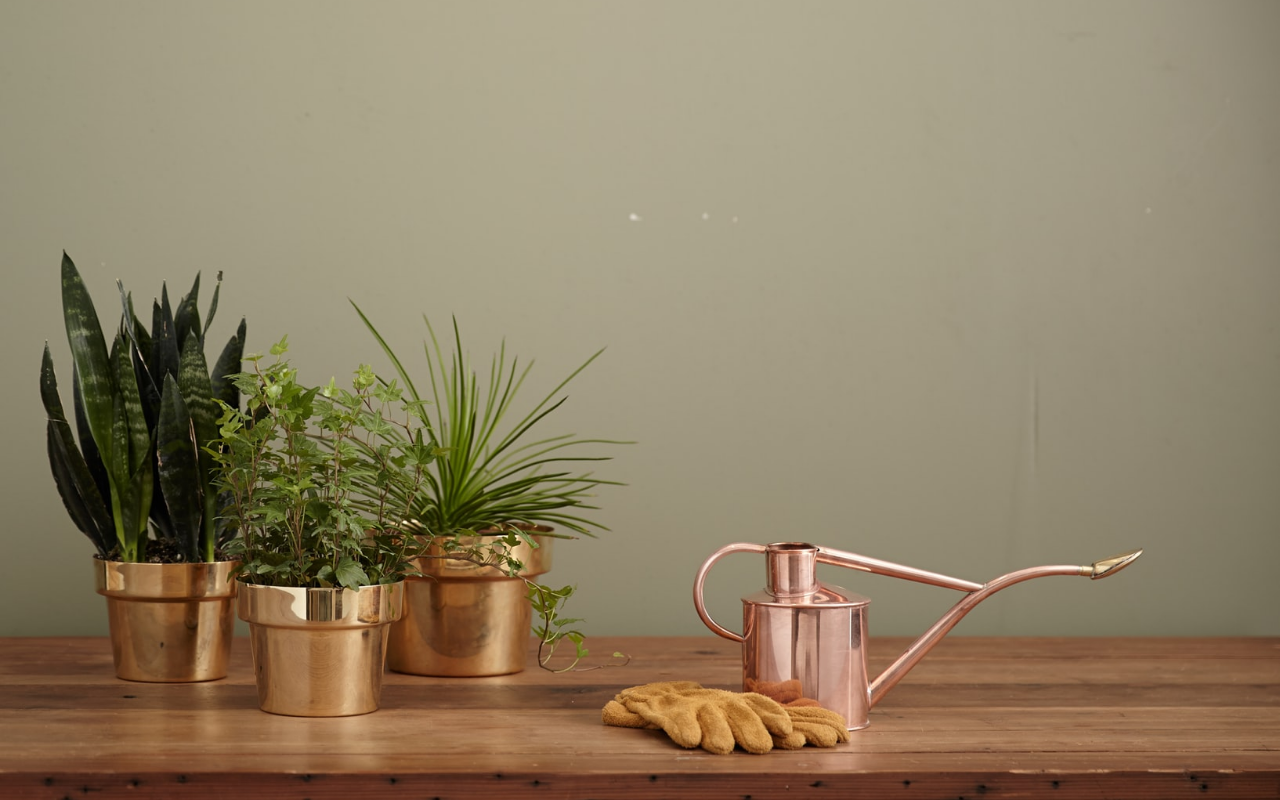
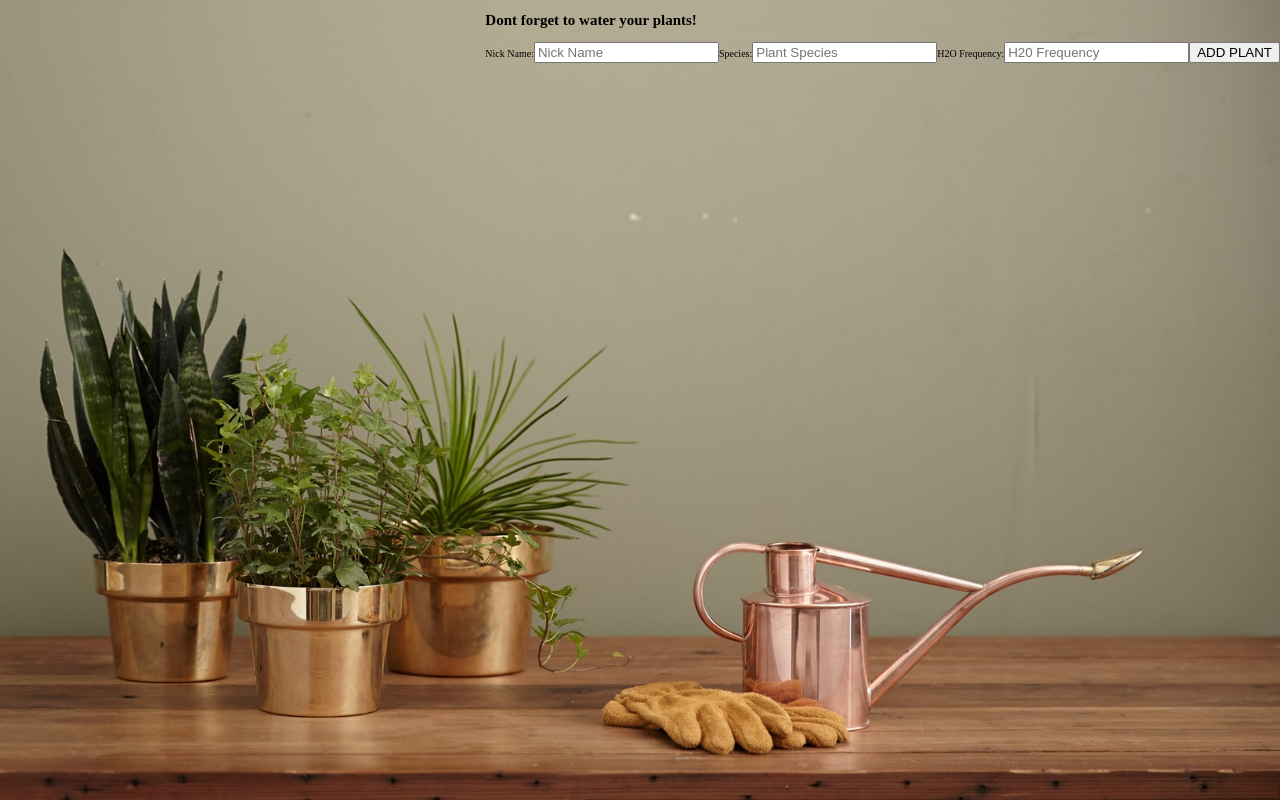
Before and after one commit to Water-MyPlants/FRONT-END, a React (Create React App) app: page /plants in a window 1280 px wide. Built offline with nearby package versions, Linux system fonts and the light colour scheme.

Commit message:
added PlantsList form

```diff
--- a/src/components/PlantCard.js
+++ b/src/components/PlantCard.js
@@ -19,8 +19,3 @@ const PlantCard = ({ plant, editingPlant, deletePlant }) => {
 };
 
 export default PlantCard;
-//  - `id`: Integer
-// - `nickname`: String
-// - `species` : String
-// - `h2oFrequency`: Type determined by implementation
-// - `image`: optional
--- a/src/components/PlantList.js
+++ b/src/components/PlantList.js
@@ -1,12 +1,58 @@
 import React from "react";
+import { Form, Field, withFormik } from "formik";
+import * as Yup from "yup";
+
 import PlantCard from "./PlantCard";
-export default function PlantList() {
+
+export const PlantList = ({ errors, touched, values, status }) => {
   return (
-    <div className="plant-list-container">
-      <h2>Dont forget to water your plants!</h2>
-      {plantList
-        ? plantList.map(plant => <PlantCard key={plant.id} plant={plant} />)
-        : null}
+    <div className="wrapper">
+      <div className="plant-list-container">
+        <h2>Dont forget to water your plants!</h2>
+        {/* {plantList
+          ? plantList.map(plant => <PlantCard key={plant.id} plant={plant} />)
+          : null} */}
+      </div>
+      <div className="add-plant-container">
+        <Form className="form">
+          <label>Nick Name:</label>
+          <Field type="text" name="nickName" placeholder="Nick Name" />
+          {touched.nickName && errors.nickName && (
+            <span className="error">{errors.nickName}</span>
+          )}
+          <label>Species:</label>
+          <Field type="text" name="species" placeholder="Plant Species" />
+          {touched.species && errors.species && (
+            <span className="error">{errors.species}</span>
+          )}
+          <label>H2O Frequency:</label>
+          <Field type="text" name="h2oFrequency" placeholder="H20 Frequency" />
+          {touched.h2oFrequency && errors.h2oFrequency && (
+            <span className="error">{errors.h2oFrequency}</span>
+          )}
+          <button className="add-btn" type="submit">
+            ADD PLANT
+          </button>
+        </Form>
+      </div>
     </div>
   );
-}
+};
+
+const FormikPlantForm = withFormik({
+  mapPropsToValues({ nickName, species, h2oFrequency }) {
+    return {
+      nickName: nickName || "",
+      species: species || "",
+      h2oFrequency: h2oFrequency || ""
+    };
+  },
+
+  validationSchema: Yup.object().shape({
+    NickName: Yup.string().required("Enter a name for your plant"),
+    species: Yup.string().required("What species is your plant"),
+    h2oFrequency: Yup.string().required("Dont forget to water your plant!")
+  })
+})(PlantList);
+//!!! withFormik validation and Yup Error Messages //
+export default FormikPlantForm;
--- a/src/components/WelcomePage.js
+++ b/src/components/WelcomePage.js
@@ -4,6 +4,7 @@ import styled from "styled-components";
 
 import LoginForm from "./LoginForm";
 import SignupForm from "./SignupForm";
+import PlantList from "./PlantList";
 
 export default function WelcomePage() {
   return (
@@ -12,6 +13,7 @@ export default function WelcomePage() {
         <Redirect exact from="/" to="/login" />
         <Route path="/login" exact component={LoginForm} />
         <Route path="/signup" exact component={SignupForm} />
+        <Route path="/plants" exact component={PlantList} />
       </Switch>
     </WrapperStyle>
   );
```
